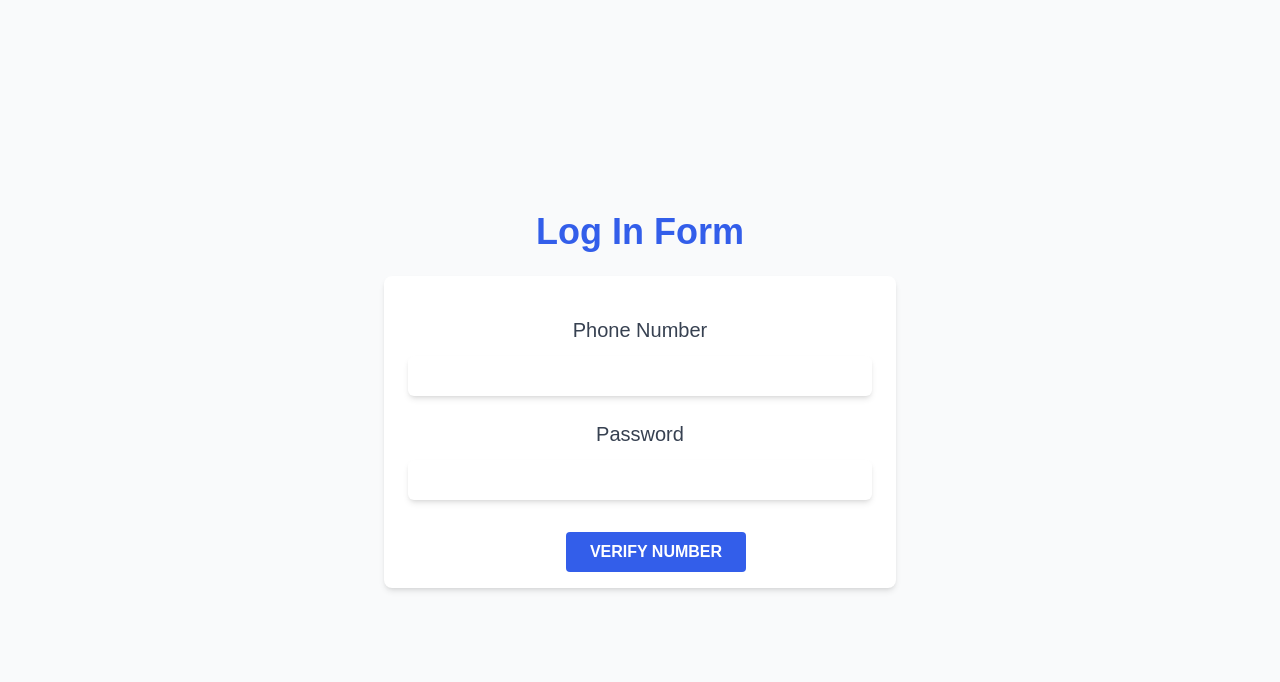
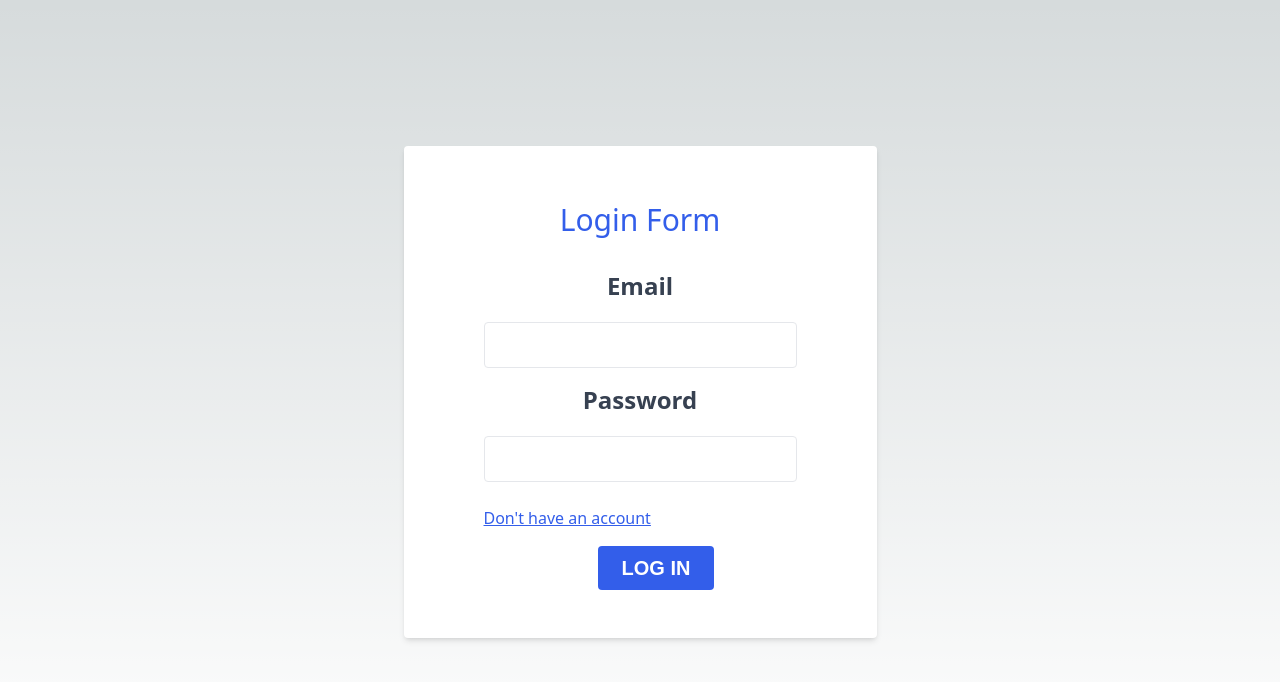
Before and after one commit to Naggayi-Daphne-Pearl/zofi_cash, a Next.js app: page /login in a window 1280 px wide. Shown: the top 682 px of the page. Built offline with nearby package versions, Linux system fonts and the light colour scheme.

Commit message:
Validate forms using formik and yup

```diff
--- a/components/Button.js
+++ b/components/Button.js
@@ -3,7 +3,7 @@ import React from "react";
 const Button = (props) => {
   return (
     <button
-      className="bg-primary font-semibold  font-body py-2 px-6 rounded md:ml-8  uppercase font-header
+      className="bg-primary font-bold  font-body py-2 px-6 rounded md:ml-8  uppercase font-body text-xl my-4
     duration-500 text-white"
     >
       {props.children}
--- a/components/LoginPage.js
+++ b/components/LoginPage.js
@@ -1,49 +1,88 @@
-import React from "react";
+import { Formik, Form, Field, ErrorMessage } from "formik";
+import validationSchema from "./Schema";
 import Button from "./Button";
-import validationSchema from "./Schema";
-const LoginPage = () => {
+
+function LoginPage() {
+  const initialValues = { email: "", password: "" };
+
+  const handleSubmit = (values) => {
+    // handle form submission
+  };
+
   return (
-    <div>
-      <div className="flex flex-col items-center min-h-screen pt-6 sm:justify-center sm:pt-0 bg-gray-50">
-        <div>
-          <h3 className="text-4xl font-bold text-#335EEA font-header text-primary ">
-            Log In Form
-          </h3>
-        </div>
-        <div className="w-full px-6 py-4 mt-6 overflow-hidden bg-white shadow-md sm:max-w-lg sm:rounded-lg">
-          <form>
-            <div className="mt-4">
-              <label className="block text-md font-medium text-gray-700 font-body flex justify-center text-xl p-2 ">
-                Phone Number
+    <div className="flex justify-center items-center h-screen">
+      <Formik
+        initialValues={initialValues}
+        validationSchema={validationSchema}
+        onSubmit={handleSubmit}
+      >
+        {({ errors, touched }) => (
+          <Form className="bg-white shadow-md rounded px-20 pt-6 pb-8 mb-4">
+            <h1 className="flex justify-center text-3xl text-primary py-8">
+              Login Form
+            </h1>
+            <div className="mb-4">
+              <label
+                htmlFor="email"
+                className="block text-gray-700 font-bold mb-2 text-2xl justify-center flex pb-3"
+              >
+                Email
               </label>
-              <div className="flex flex-col items-start">
-                <input
-                  type="phone_number"
-                  name="phone_number"
-                  className="block border-primary w-full mt-1 border-gray-70 rounded-md shadow-md  focus:ring-primary focus:ring-opacity-50 p-2"
-                />
-              </div>
+              <Field
+                type="email"
+                id="email"
+                name="email"
+                className={
+                  errors.email && touched.email
+                    ? "border-red-500 appearance-none border rounded w-full py-3 px-10 text-gray-700 leading-tight focus:outline-none focus:shadow-outline"
+                    : "appearance-none border rounded w-full py-3 px-10 text-gray-700 leading-tight focus:outline-none focus:shadow-outline"
+                }
+              />
+              <ErrorMessage
+                name="email"
+                component="div"
+                className="text-red-500 text-xs italic"
+              />
             </div>
-            <div className="mt-4">
-              <label className="block text-md font-medium text-gray-700 font-body flex justify-center text-xl p-2 ">
+            <div className="mb-6">
+              <label
+                htmlFor="password"
+                className="block text-gray-700 font-bold mb-2 text-2xl justify-center flex pb-3"
+              >
                 Password
               </label>
-              <div className="flex flex-col items-start">
-                <input
-                  type="password"
-                  name="password"
-                  className="block border-primary w-full mt-1 border-gray-70 rounded-md shadow-md  focus:ring-primary focus:ring-opacity-50 p-2"
-                />
-              </div>
+              <Field
+                type="password"
+                id="password"
+                name="password"
+                className={
+                  errors.password && touched.password
+                    ? "border-red-500 appearance-none border rounded w-full py-3 px-10 text-gray-700 leading-tight focus:outline-none focus:shadow-outline"
+                    : "appearance-none border rounded w-full py-3 px-10 text-gray-700 leading-tight focus:outline-none focus:shadow-outline"
+                }
+              />
+              <ErrorMessage
+                name="password"
+                component="div"
+                className="text-red-500 text-xs italic"
+              />
             </div>
-            <div className=" pt-8 flex justify-center">
-              <Button>Verify Number</Button>
+            <div>
+              <a
+                href="/signup"
+                className="flex justify-start text-primary underline"
+              >
+                Don't have an account
+              </a>
             </div>
-          </form>
-        </div>
-      </div>
+            <div className="flex items-center justify-center ">
+              <Button type="submit">LOG IN </Button>
+            </div>
+          </Form>
+        )}
+      </Formik>
     </div>
   );
-};
+}
 
 export default LoginPage;
--- a/components/Schema.js
+++ b/components/Schema.js
@@ -5,11 +5,8 @@ import * as Yup from "yup";
 const validationSchema = Yup.object({
   phoneNumber: Yup.string()
     .matches(/^[0-9]{10}$/, "Please enter a valid phone number")
+    .required("Phone number is required"),
 
-    .required("Phone number is required"),
-  lastName: Yup.string()
-    .max(20, "Must be 20 characters or less")
-    .required("Required"),
   email: Yup.string().email("Invalid email address").required("Required"),
   password: Yup.string()
     .min(8, "Password must be at least 8 characters")
--- a/components/SignUpForm.js
+++ b/components/SignUpForm.js
@@ -1,36 +1,72 @@
 import React from "react";
 import Button from "./Button";
+import validationSchema from "./Schema";
+import { Formik, Form, Field, ErrorMessage } from "formik";
 
 const SignupForm = () => {
+  const initialValues = { phoneNumber: "" };
+
+  const handleSubmit = (values) => {
+    // handle form submission
+  };
   return (
     <div>
-      <div className="flex flex-col items-center min-h-screen pt-6 sm:justify-center sm:pt-0 bg-gray-50">
+      <div className="flex flex-col items-center min-h-screen pt-6 sm:justify-center sm:pt-0 ">
         <div>
           <a href="https://www.zoficash.com/">
-            <h3 className="text-4xl font-bold text-#335EEA font-header text-primary">
+            <h3 className="text-5xl font-bold text-#335EEA font-header text-primary py-6">
               Zofi Cash
             </h3>
           </a>
         </div>
-        <div className="w-full px-6 py-4 mt-6 overflow-hidden bg-white shadow-md sm:max-w-lg sm:rounded-lg">
-          <form>
-            <div className="mt-4">
-              <label className="block text-md font-medium text-gray-700 font-body flex justify-center text-xl p-2 ">
-                Phone Number
-              </label>
-              <div className="flex flex-col items-start">
-                <input
-                  type="text"
-                  name="text"
-                  className="block border-primary w-full mt-1 border-gray-70 rounded-md shadow-md  focus:ring-primary focus:ring-opacity-50 p-2"
+
+        <Formik
+          initialValues={initialValues}
+          validationSchema={validationSchema}
+          onSubmit={handleSubmit}
+        >
+          {({ errors, touched }) => (
+            <Form className="bg-white shadow-md rounded px-20 pt-6 pb-10 mb-4">
+              <h1 className="flex justify-center text-3xl text-primary py-8">
+                Sign Up
+              </h1>
+              <div className="mb-6">
+                <label
+                  htmlFor="phoneNumber"
+                  className="block text-gray-700 font-bold mb-2 text-2xl justify-center flex pb-3"
+                >
+                  Phone Number
+                </label>
+                <Field
+                  type="tel"
+                  id="phoneNumber"
+                  name="phone"
+                  className={
+                    errors.phoneNumber && touched.phoneNumber
+                      ? "border-red-500 appearance-none border rounded w-full py-3 px-10 text-gray-700 leading-tight focus:outline-none focus:shadow-outline"
+                      : "appearance-none border rounded w-full py-3 px-10 text-gray-700 leading-tight focus:outline-none focus:shadow-outline "
+                  }
+                />
+                <ErrorMessage
+                  name="phoneNumber"
+                  component="div"
+                  className="text-red-500 text-xs italic"
                 />
               </div>
-            </div>
-            <div className=" pt-8 flex justify-center">
-              <Button>Verify Number</Button>
-            </div>
-          </form>
-        </div>
+              <div>
+                <a
+                  href="/login"
+                  className="flex justify-start text-primary underline"
+                >
+                  Have An account
+                </a>
+              </div>
+              <div className="flex items-center justify-between">
+                <Button type="submit">Verify Number</Button>
+              </div>
+            </Form>
+          )}
+        </Formik>
       </div>
     </div>
   );
```
